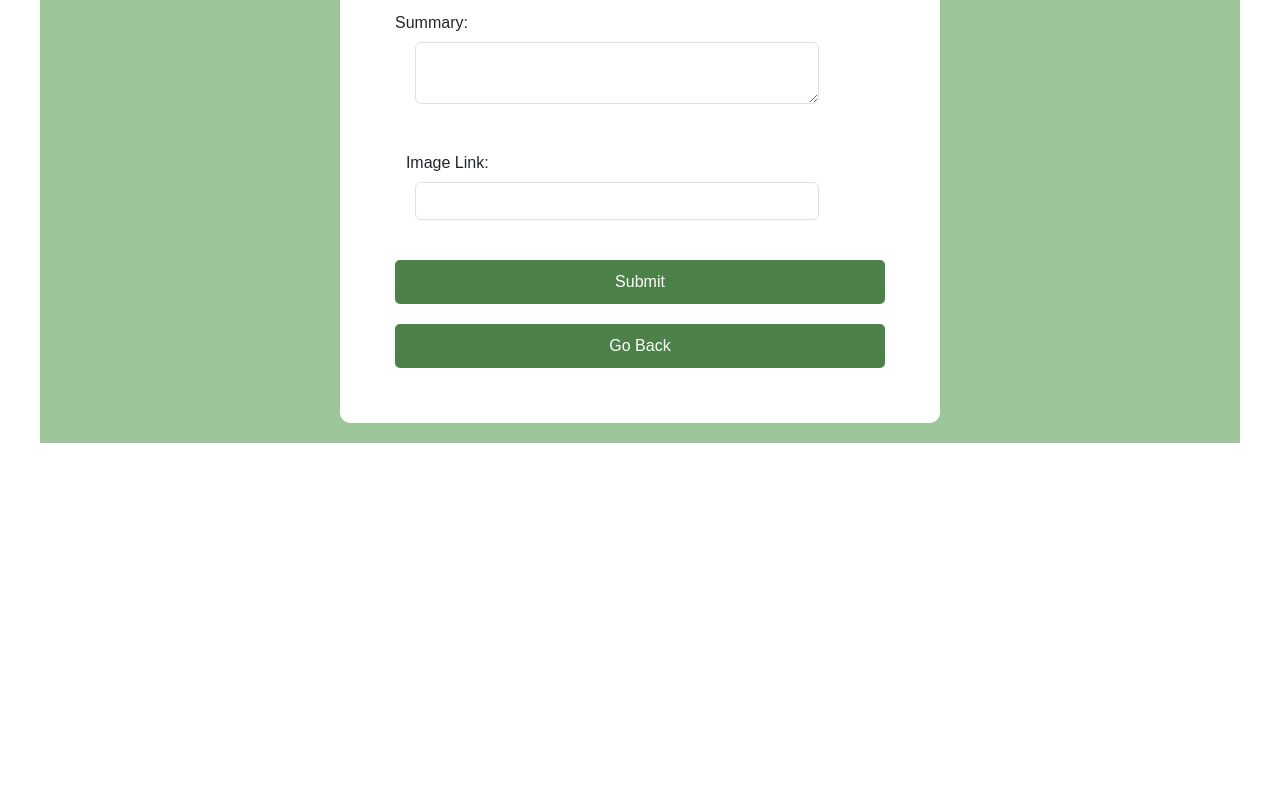
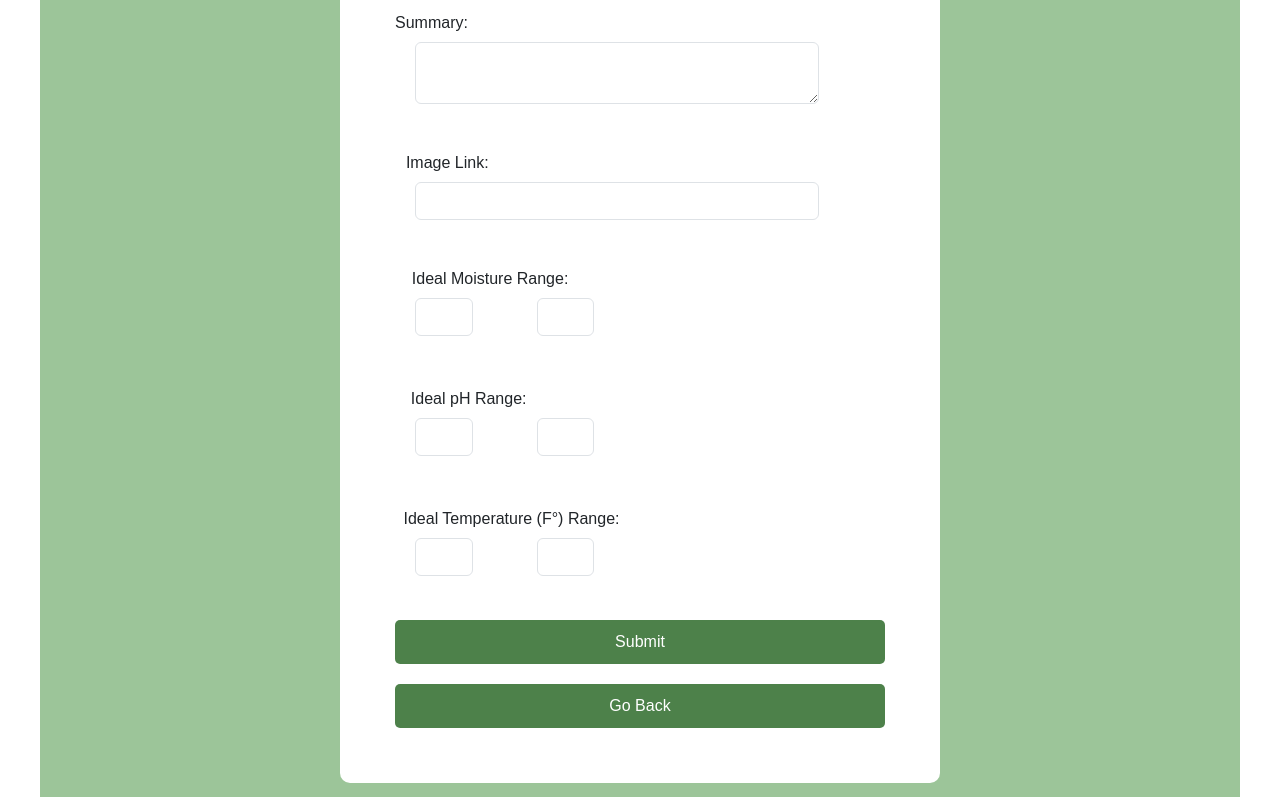
Before and after one commit to ASantana0924/Water-Crop, a React (Create React App) app: page /add-plant/1 in a window 1280 px wide. Shown: the part 465-1262 px from the top of the page. Before the commit the page ends 928 px from the top, so only its background shows below. Built offline with nearby package versions, Linux system fonts and the light colour scheme.

Commit message:
updated form for add/edit plant

```diff
--- a/src/pages/AddPlant.js
+++ b/src/pages/AddPlant.js
@@ -14,6 +14,12 @@ const AddPlant = () => {
     name: '',
     summary: '',
     imageLink: '',
+    stats: {
+      moisture: [],
+      ph: [],
+      temp: [],
+      water_level: [0, 1]
+    }
   });
 
   // check if page is adding or editing plant
@@ -84,10 +90,39 @@ const AddPlant = () => {
   // handle form field changes
   const handleChange = (e) => {
     const { name, value } = e.target;
-    setFormData({
-      ...formData,
-      [name]: value,
-    });
+
+    // check if the field name corresponds to a nested array in the stats object
+    const nestedArraysToUpdate = {
+      moisture_low: 'moisture',
+      moisture_high: 'moisture',
+      ph_low: 'ph',
+      ph_high: 'ph',
+      temp_low: 'temp',
+      temp_high: 'temp'
+    };
+
+    // if the field name corresponds to a nested array
+    if (nestedArraysToUpdate.hasOwnProperty(name)) {
+      // convert the value to a number if it's not empty
+      const numericValue = value !== '' ? parseFloat(value) : '';
+
+      const arrayName = nestedArraysToUpdate[name];
+      const otherValue = name.includes('low') ? formData.stats[arrayName][1] : formData.stats[arrayName][0];
+
+      setFormData(prevFormData => ({
+        ...prevFormData,
+        stats: {
+          ...prevFormData.stats,
+          [arrayName]: name.includes('low') ? [numericValue, otherValue] : [otherValue, value]
+        }
+      }));
+    } else {
+      // For other fields, update them directly
+      setFormData({
+        ...formData,
+        [name]: value,
+      });
+    }
   };
 
   return (
@@ -122,6 +157,42 @@ const AddPlant = () => {
               </Col>
             </Form.Group>
 
+            <Form.Group as={Row} controlId="moisture">
+              <Form.Label column sm="5">Ideal Moisture Range:</Form.Label>
+              <Row className="mb-1">
+                <Col sm="2">
+                  <Form.Control type="text" name="moisture_low" value={formData.stats.moisture[0]} onChange={handleChange} />
+                </Col>
+                <Col sm="2">
+                  <Form.Control type="text" name="moisture_high" value={formData.stats.moisture[1]} onChange={handleChange} />
+                </Col>
+              </Row>
+            </Form.Group>
+
+            <Form.Group as={Row} controlId="ph">
+              <Form.Label column sm="4">Ideal pH Range:</Form.Label>
+              <Row className="mb-1">
+                <Col sm="2">
+                  <Form.Control type="text" name="ph_low" value={formData.stats.ph[0]} onChange={handleChange} />
+                </Col>
+                <Col sm="2">
+                  <Form.Control type="text" name="ph_high" value={formData.stats.ph[1]} onChange={handleChange} />
+                </Col>
+              </Row>
+            </Form.Group>
+
+            <Form.Group as={Row} controlId="temp">
+              <Form.Label column sm="6">Ideal Temperature (F°) Range:</Form.Label>
+              <Row className="mb-1">
+                <Col sm="2">
+                  <Form.Control type="text" name="temp_low" value={formData.stats.temp[0]} onChange={handleChange} />
+                </Col>
+                <Col sm="2">
+                  <Form.Control type="text" name="temp_high" value={formData.stats.temp[1]} onChange={handleChange} />
+                </Col>
+              </Row>
+            </Form.Group>
+
             <Button onClick={handleSubmit} type="submit" style={{ width: "100%", padding: "10px", background: "#4d814a", color: "#fff", border: "none", borderRadius: "5px" }}>Submit</Button>
           </Form>
         </Formik>
```
